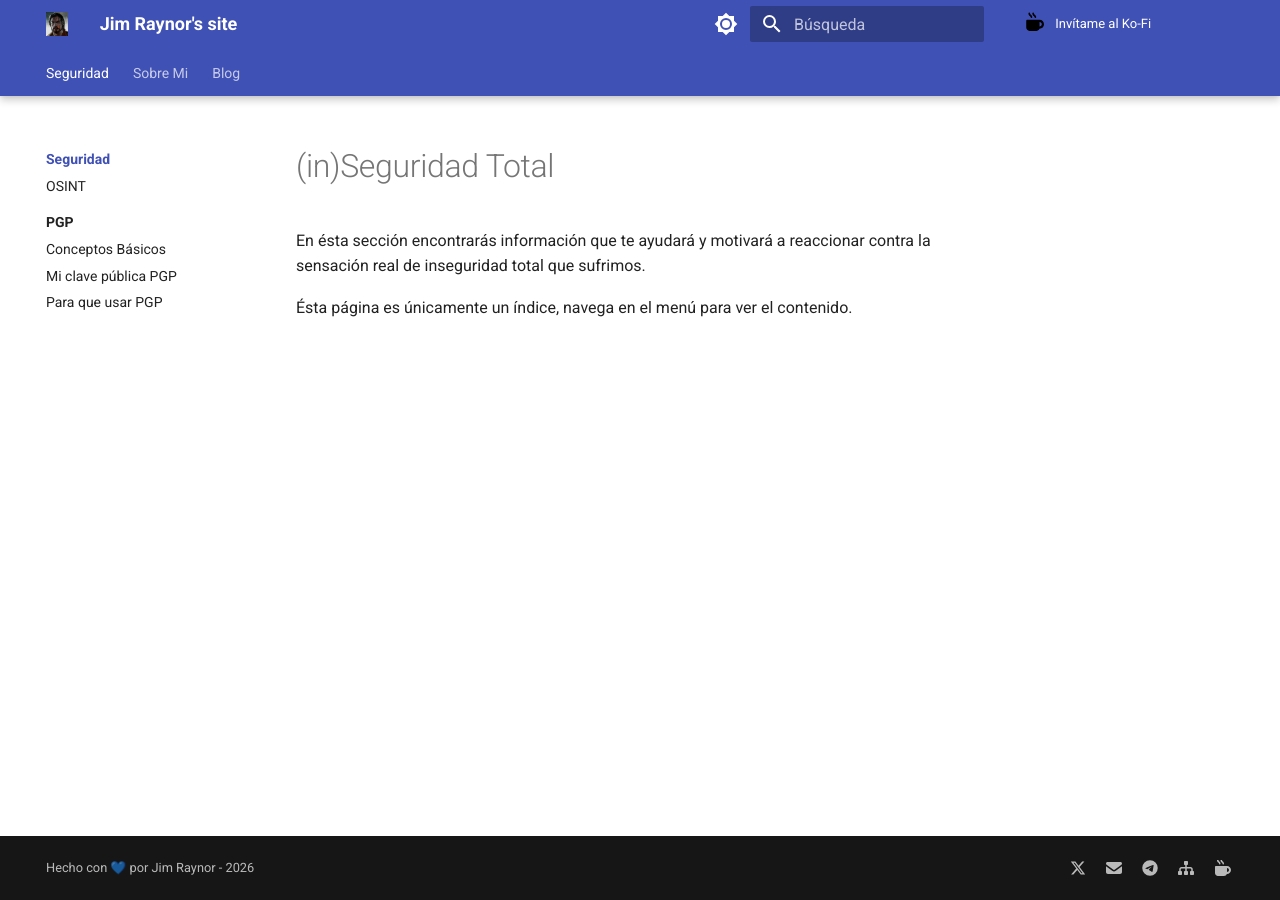
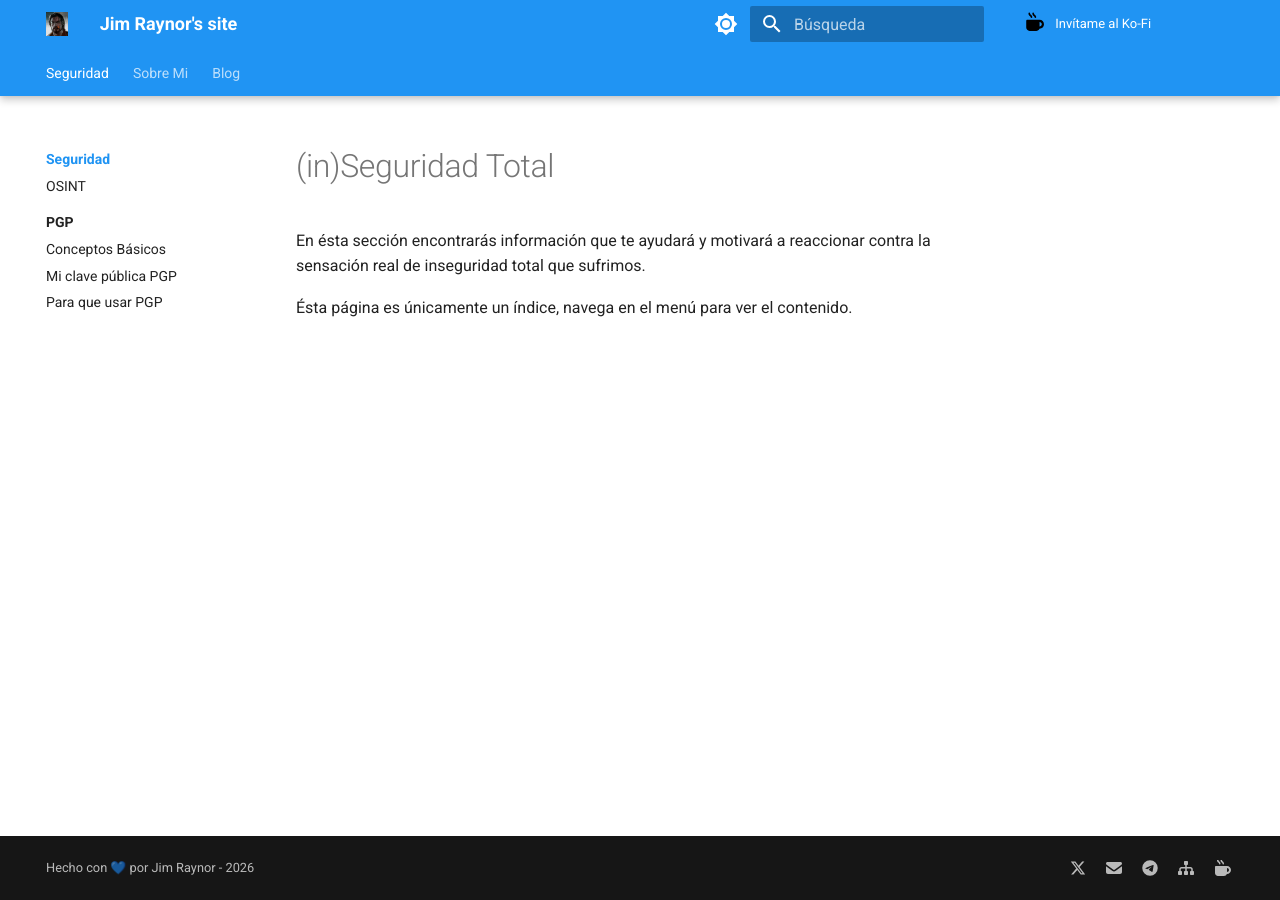
Before and after one commit to jimraynor88/blog, an MkDocs documentation site: the page built from docs/Seguridad/index.md, in a window 1280 px wide. Built offline with MkDocs 1.6.1 and Material for MkDocs 9.7.7, drawn with Linux system fonts in a browser that asks for light colours.

Commit message:
Swap primary and accent colors in mkdocs.yml

```diff
--- a/mkdocs.yml
+++ b/mkdocs.yml
@@ -14,15 +14,15 @@ theme:
   palette:
   # Modo claro
   - scheme: default
-    primary: indigo
-    accent: blue
+    primary: blue
+    accent: indigo
     toggle:
       icon: material/brightness-7      # Icono de sol
       name: Cambiar a modo oscuro      # Texto al pasar el ratón
   # Modo oscuro
   - scheme: slate
-    primary: indigo
-    accent: blue
+    primary: blue
+    accent: indigo
     toggle:
       icon: material/brightness-4      # Icono de luna
       name: Cambiar a modo claro
@@ -36,10 +36,10 @@ theme:
     - navigation.tabs        # pestañas en el header
     - navigation.sections    # secciones expandibles en la barra lateral
     - navigation.tabs.sticky   # mantiene las pestañas visibles al hacer scroll.
-    #- navigation.indexes # usa los index.md como índices de sección (en lugar de enlazar a la primera subpágina).
-    #- navigation.prune # elimina las secciones vacías del menú lateral.
+    - navigation.indexes # usa los index.md como índices de sección (en lugar de enlazar a la primera subpágina).
+    - navigation.prune # elimina las secciones vacías del menú lateral.
     - navigation.top #  añade un botón para volver arriba.
-    # - header.autohide # oculta el encabezado al hacer scroll hacia abajo y lo muestra al subir.
+    - header.autohide # oculta el encabezado al hacer scroll hacia abajo y lo muestra al subir.
     - search.highlight # resalta los términos de búsqueda en los resultados.
     - search.suggest # activa autocompletado en la barra de búsqueda.
     - search.share # permite compartir enlaces de búsqueda.
```
